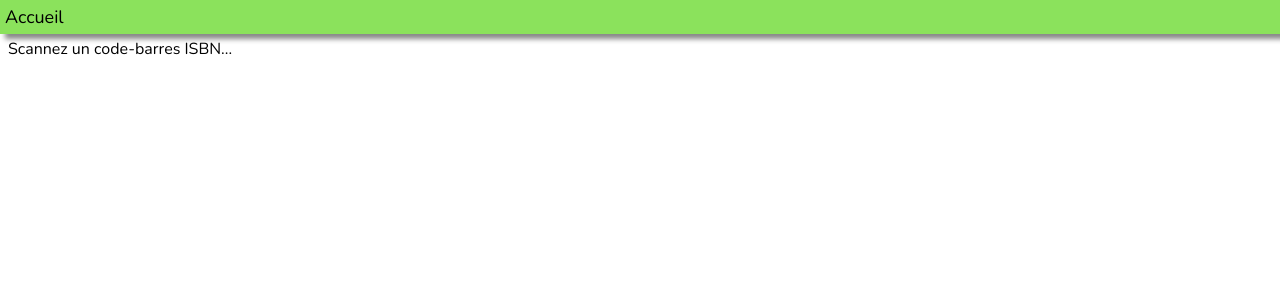
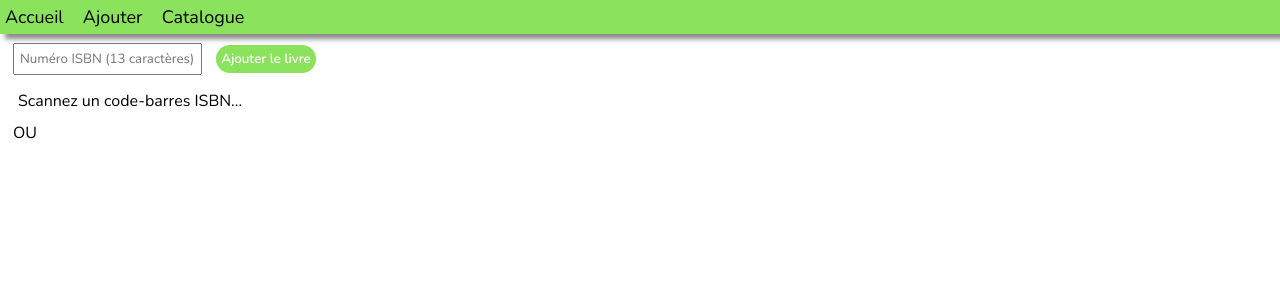
Before and after one commit to Discobluff/livresMediatheque, a Flask app: page /ajouter in a window 1280 px wide. Shown: the top 300 px of the page. Run offline with Flask 3, Linux system fonts and the light colour scheme; some libraries are stand-ins or nearby versions.

Commit message:
some fix + adapt style

```diff
--- a/accueil/templates/accueil.html
+++ b/accueil/templates/accueil.html
@@ -9,8 +9,9 @@
 </head>
 <body>
     <div class="buttons">
-    <button onclick="window.location.href='/ajouter'">Ajouter un livre</button>
-    <button onclick="window.location.href='/catalogue'">Consulter la liste des livres</button>
+    <button class="buttonMenu" onclick="window.location.href='/ajouter'">Ajouter un livre</button>
+    <button class="buttonMenu" onclick="window.location.href='/catalogue'">Consulter la liste des livres</button>
+
 </div>
 </body>
 </html>
--- a/ajouter/ajouter.py
+++ b/ajouter/ajouter.py
@@ -1,4 +1,4 @@
-from flask import Blueprint, render_template,request
+from flask import Blueprint, render_template,request,jsonify
 from sqlite3 import connect,IntegrityError
 from main import *
 
@@ -21,8 +21,6 @@ def ajouterISBN():
     else:
         prenom = split[0]
         nom = " ".join(split[1:])
-    # prenom = split[0]
-    # nom = split[1]
     connection=connect('livres.db', check_same_thread=False)
     cursor=connection.cursor()
     cursor.execute('SELECT id FROM Auteur WHERE nom=? AND prenom=?',(nom,prenom))
@@ -35,13 +33,8 @@ def ajouterISBN():
     try:
         cursor.execute('INSERT INTO Livre VALUES(?,?,?)',(isbn,title,id))
         connection.commit()
-    # except IntegrityError:
-    #     print("snif")
-    #     raise "Already exists"
     except:
-    #     print("ui")
         connection.close()
         raise Exception()
-    #     pass
     connection.close()
-    return "Added successfully"
+    return jsonify({"title":title,"author":author})
--- a/ajouter/templates/ajouter.html
+++ b/ajouter/templates/ajouter.html
@@ -11,16 +11,48 @@
 <body>
     <div class="header">
         <a href="/">Accueil</a>
+        <a href="/ajouter">Ajouter</a>
+        <a href="/catalogue">Catalogue</a>
     </div>
-    <div id="scanner-container">
-        <div id="scanner"></div>
-        <div id="result">Scannez un code-barres ISBN...</div>
-    </div>
+    <!-- <form action="/ajouter" method="post"> -->
+        <input placeholder="Numéro ISBN (13 caractères)" name="isbn" id="isbn">
+        <button onclick="addBook()">Ajouter le livre</button>
+    <!-- </form> -->
+    <div class="result"id="result">Scannez un code-barres ISBN...</div>
+    <p>OU</p>
+    <div id="scanner"></div>
+    <script>
+        function addBook(){
+            const isbn = document.getElementById('isbn').value;
+            fetch(`/ajouter`, {
+                method: 'POST',
+                headers: {
+                    'Content-Type': 'application/json'
+                },
+                body: JSON.stringify({ isbn: isbn })
+            })
+            .then(response => {
+                if (response.ok) {
+                    document.getElementById('result').textContent = "Le livre a été ajouté avec succès.";
+                    document.getElementById('result').style.color = "#8be25c";
+                    return response.json();
+                } else {
+                    document.getElementById('result').textContent = "Le livre existe déjà dans la base de données.";
+                    document.getElementById('result').style.color = "red";
+                }
+            })
+            .then(data => {
+                document.getElementById('result').textContent = "Le livre a été ajouté avec succès. "+data.title+" de "+data.author;
+            })
+            .catch(error => {
+                console.error('Erreur:', error);
+                document.getElementById('result').textContent = "Le livre existe déjà dans la base de données.";
+            });
+        }
 
-    <script>
-        document.addEventListener("DOMContentLoaded", () => {
+        document.addEventListener("DOMContentLoaded", () => {launchScan();});
+        function launchScan(){
             const resultElement = document.getElementById('result');
-
             Quagga.init({
                 inputStream: {
                     name: "Live",
@@ -28,8 +60,8 @@
                     target: document.getElementById("scanner"),
                     constraints: {
                         facingMode: "environment", // Caméra arrière
-                        width: 640,
-                        height: 480
+                        width: window.innerWidth,
+                        height: window.innerHeight/2
                     }
                 },
                 decoder: {
@@ -58,25 +90,28 @@
                 // Vérifie si le code détecté est un ISBN valide
                 if (isbn.length === 13 && isbn.startsWith("978")) {
                     resultElement.textContent = `ISBN détecté : ${isbn}`;
-                    fetch(`/ajouter`, {
-                        method: 'POST',
-                        headers: {
-                            'Content-Type': 'application/json'
-                        },
-                        body: JSON.stringify({ isbn: isbn })
-                    })
-                    .then(response => {
-                        if (response.ok) {
-                            window.location.href = `/`;
-                        } else {
-                            resultElement.textContent = "Le livre existe déjà dans la base de données.";
-                            resultElement.style.color = "red";
-                        }
-                    })
-                    .catch(error => {
-                        console.error('Erreur:', error);
-                        resultElement.textContent = "Le livre existe déjà dans la base de données.";
-                    });
+                    document.getElementById('isbn').value = isbn;
+                    addBook();
+                    // fetch(`/ajouter`, {
+                    //     method: 'POST',
+                    //     headers: {
+                    //         'Content-Type': 'application/json'
+                    //     },
+                    //     body: JSON.stringify({ isbn: isbn })
+                    // })
+                    // .then(response => {
+                    //     if (response.ok) {
+                    //         resultElement.textContent = "Le livre a été ajouté avec succès.";
+                    //         resultElement.style.color = "#8be25c";
+                    //     } else {
+                    //         resultElement.textContent = "Le livre existe déjà dans la base de données.";
+                    //         resultElement.style.color = "red";
+                    //     }
+                    // })
+                    // .catch(error => {
+                    //     console.error('Erreur:', error);
+                    //     resultElement.textContent = "Le livre existe déjà dans la base de données.";
+                    // });
                 } else {
                     resultElement.textContent = `Code détecté : ${isbn} (pas un ISBN valide)`;
                     Quagga.init();
@@ -84,11 +119,11 @@
 
                 // Arrête temporairement pour éviter les doublons
                 Quagga.stop();
-                setTimeout(() => Quagga.start(), 3000); // Redémarre après 3 secondes
+                setTimeout(() => launchScan(), 1000); // Redémarre après 1 seconde
             });
 
 
-        });
+        };
     </script>
 </body>
 </html>
--- a/app.py
+++ b/app.py
@@ -1,6 +1,5 @@
 # Modules
 from flask import Flask
-
 # Controleurs
 from accueil.accueil import accueilBp
 from catalogue.catalogue import catalogueBp
@@ -10,8 +9,6 @@ from livre.livre import livreBp
 # initialisation de l'app
 def appInit():
     app = Flask(__name__)
-    app.secret_key='SOME_SECRET'
-
     app.register_blueprint(accueilBp)
     app.register_blueprint(catalogueBp)
     app.register_blueprint(ajouterBp)
@@ -22,4 +19,4 @@ def appInit():
 app = appInit()
 # execution
 if __name__ == '__main__':
-    app.run(debug=True)
+    app.run()
--- a/catalogue/templates/catalogue.html
+++ b/catalogue/templates/catalogue.html
@@ -10,6 +10,8 @@
 <body>
     <div class="header">
         <a href="/">Accueil</a>
+        <a href="/ajouter">Ajouter</a>
+        <a href="/catalogue">Catalogue</a>
     </div>
     <div class="searchBar">
         <form action="/catalogue/rechercher" method="POST">
--- a/livre/templates/livre.html
+++ b/livre/templates/livre.html
@@ -10,6 +10,8 @@
 <body>
     <div class="header">
         <a href="/">Accueil</a>
+        <a href="/ajouter">Ajouter</a>
+        <a href="/catalogue">Catalogue</a>
     </div>
     <h1>{{livre[1]}}</h1>
     <p>{{livre[2]}}</p>
--- a/static/style.css
+++ b/static/style.css
@@ -3,7 +3,7 @@
 }
 
 button{
-    margin: 8px 3px;
+    margin-left:5px;
     background-color: #8be25c;
     border: none;
     padding:5px;
@@ -13,16 +13,36 @@ button{
 
 }
 
+p{
+    margin: 5px;
+}
+
+input{
+    margin:5px;
+    padding: 5px;
+}
+
+.result{
+    margin:     10px;
+}
+
+.buttonMenu{
+    margin-top: 10px;
+}
+
 button:hover{
     color:black;
     cursor:pointer;
 }
 
 .buttons{
-    width: 10%;
+    position: absolute;
+    top: 50%;
+    left: 50%;
+    transform: translate(-50%, -50%);
     display: flex;
     flex-direction: column;
-    margin: auto;
+    align-items: center;
     padding: 10px;
     border-radius: 15px;
     background-color: #f2f2f2;
@@ -30,12 +50,9 @@ button:hover{
 }
 
 .livre{
+    margin: 10px;
     display: flex;
     flex-direction: row;
-}
-
-p{
-    padding-right: 15px;
 }
 
 .header{
@@ -50,6 +67,7 @@ p{
 }
 
 a{
+    padding-right: 15px;
     text-decoration: none;
     font-size: large;
     color:black;
```
Also changed, not shown: requirements.txt (added, +9 -0 lines), static/mainQuagga.html (deleted, +0 -116 lines), static/script.js (deleted).
